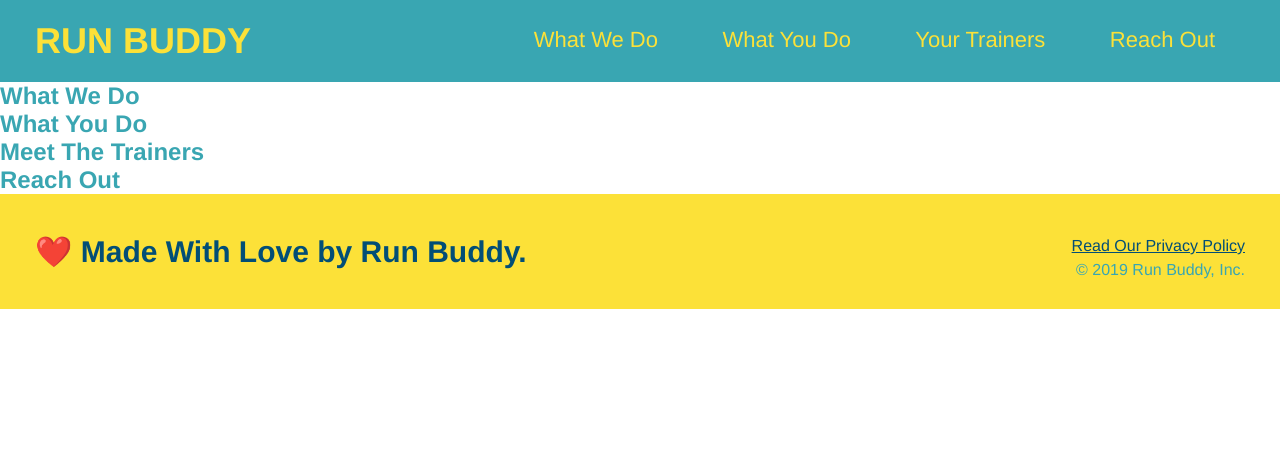
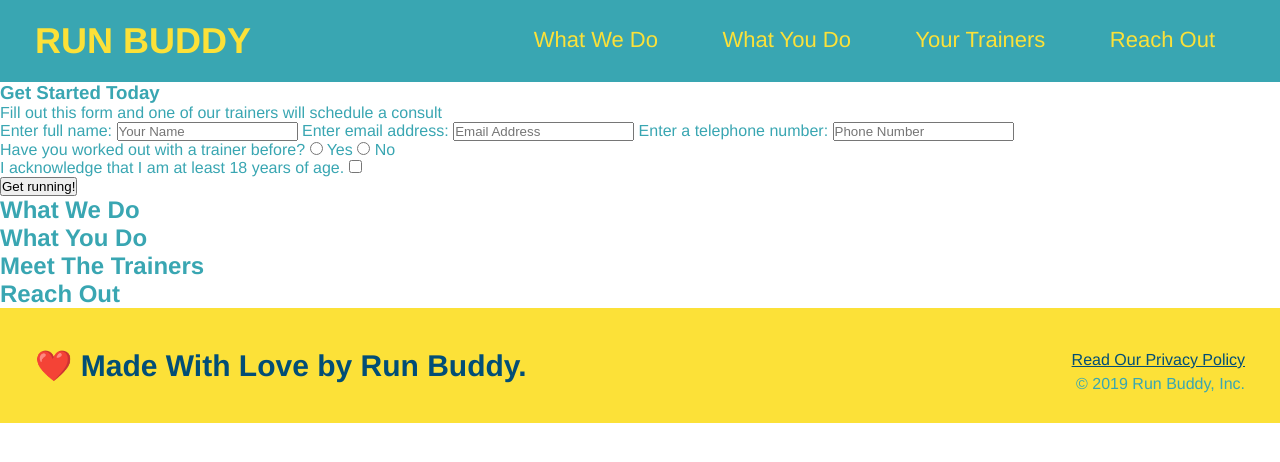
Before and after one commit to SDM80/Run-Buddy, a plain HTML site: page index.html in a window 1280 px wide. Drawn offline with Linux system fonts and the light colour scheme.

Commit message:
form added>

```diff
--- a/index.html
+++ b/index.html
@@ -28,6 +28,38 @@
         </ul>
       </nav>
     </header>
+    <section>
+      <div>
+        <h3>Get Started Today</h3>
+        <p>Fill out this form and one of our trainers will schedule a consult</p>
+        <!-- Add form element -->
+     <form>
+       <label for="name">Enter full name:</label>
+       <input type="text" placeholder="Your Name" name="name" id="name" />
+       <label for="email">Enter email address:</label>
+       <input type="email" placeholder="Email Address" name="email" id="email" />
+       <label for="phone">Enter a telephone number:</label>
+       <input type="tel" placeholder="Phone Number" name="phone" id="phone"/>
+       <p>
+        Have you worked out with a trainer before?
+        <input type="radio" name="trainer-confirm" id="trainer-yes" />
+        <label for="trainer-yes">Yes</label>
+        <input type="radio" name="trainer-confirm" id="trainer-no" />
+        <label for="trainer-no">No</label>
+      </p>
+      <p>
+        <label for="checkbox" >
+          I acknowledge that I am at least 18 years of age.
+        </label>
+        <input type="checkbox" name="age-confirm" id="checkbox" />
+      </p>
+      <button type="submit">
+        Get running!
+      </button>
+    </form>
+  </div>
+</section>
+<!-- end hero -->
 
     <!-- hero/jumbotron -->
     <section>
```
